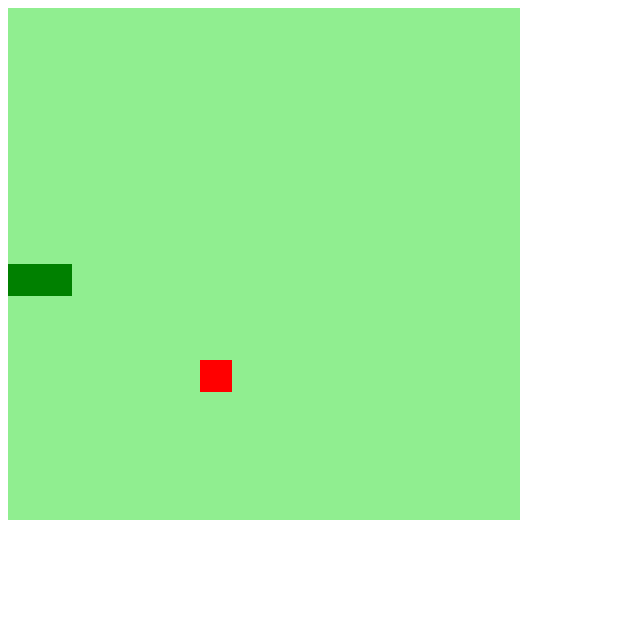
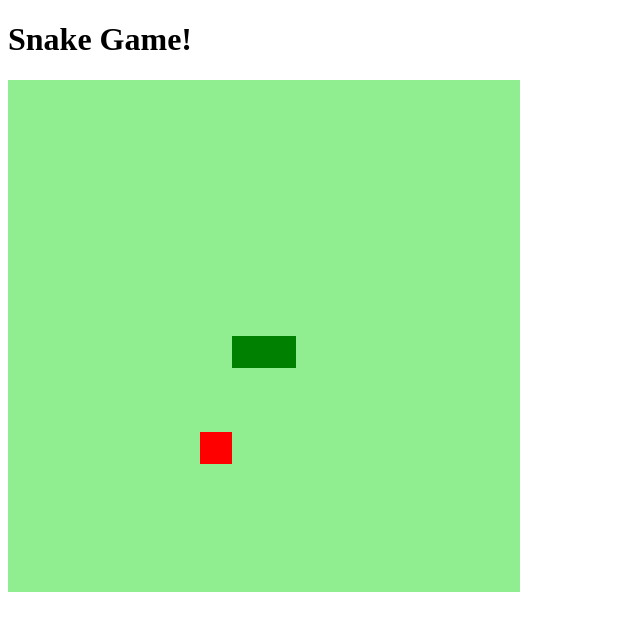
Before and after one commit to ivanfarina08/JogoCobrinhaJS, a plain HTML site: page index.html in a window 1280 px wide. Shown: the whole page, without its empty margins (0-640 px from the left). Drawn offline with Linux system fonts and the light colour scheme.

Commit message:
Jogo completo

```diff
--- a/index.html
+++ b/index.html
@@ -9,6 +9,7 @@
     <title>Snake Game</title>
 </head>
 <body>
+    <h1>Snake Game!</h1>
     <canvas id="snake" width="512" height="512"></canvas>
 </body>
 </html>
--- a/script.js
+++ b/script.js
@@ -46,6 +46,13 @@ function iniciarJogo(){
     if(snake [0].y > 15 * box && direction == "down") snake[0].y = 0;
     if(snake [0].y < 0 && direction == "up") snake[0].y = 16 * box;
 
+    for(i=1; i< snake.length; i++){
+        if(snake[0].x == snake[i].x && snake[0].y == snake[i].y){
+            clearInterval(jogo);
+            alert('Game Over :(');
+        }
+    }
+
     criarBG();
     criarCobrinha();
     drawFood();
@@ -75,4 +82,4 @@ function iniciarJogo(){
 
 }
 
-let jogo = setInterval(iniciarJogo,500);
+let jogo = setInterval(iniciarJogo,150);
--- a/style.css
+++ b/style.css
@@ -0,0 +1,3 @@
+body{
+
+}
```
